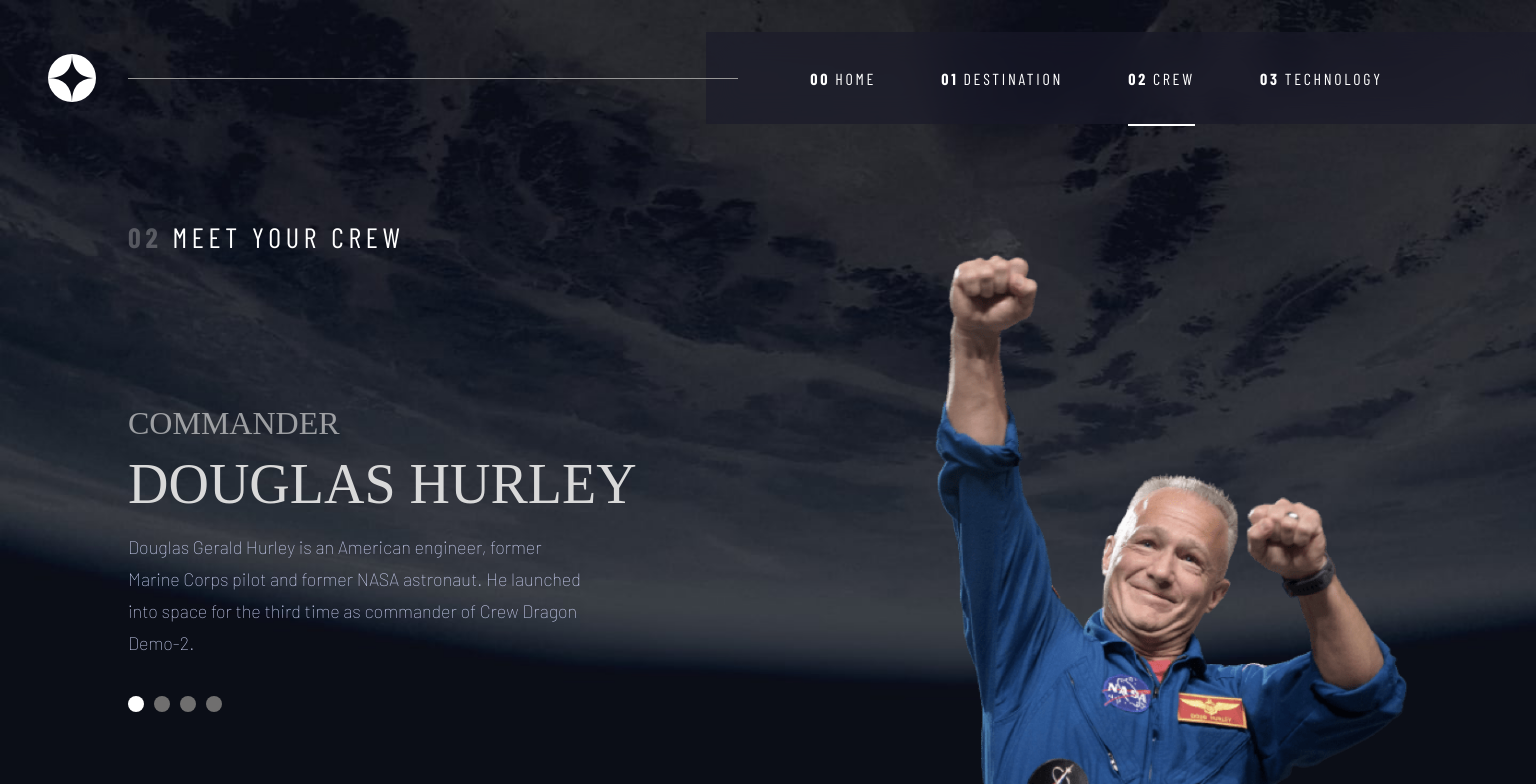
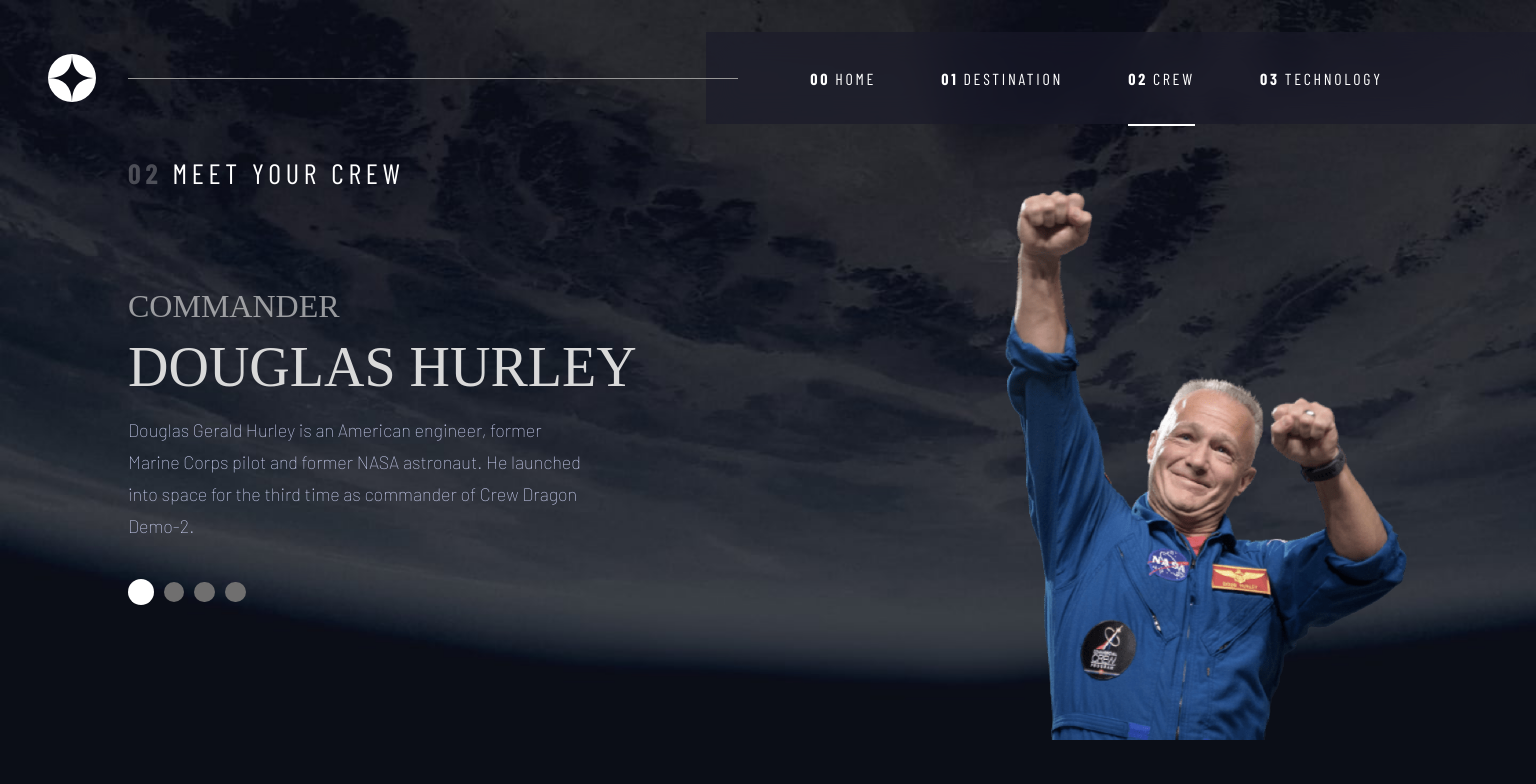
Before and after one commit to Maap014/space-tourism, a React (Create React App) app: page /crew in a window 1536 px wide. Shown: the top 784 px of the page. Built offline with nearby package versions, Linux system fonts and the light colour scheme; a web font is replaced by a local one.

Commit message:
fixed stlying bugs

```diff
--- a/src/components/Carousel/Carousel.jsx
+++ b/src/components/Carousel/Carousel.jsx
@@ -19,6 +19,7 @@
             />
           );
         })}
+        <div className="crew-demaction-line" style={{ margin: "0px" }}></div>
       </div>
     </div>
   );
--- a/src/components/Carousel/carouselStyles.css
+++ b/src/components/Carousel/carouselStyles.css
@@ -23,7 +23,10 @@
   }
 }
 @media (min-width: 1440px) {
+  .Carousel {
+    justify-content: flex-end;
+  }
   .carousel-slide {
-    height: 645px;
+    height: 550px;
   }
 }
--- a/src/index.css
+++ b/src/index.css
@@ -62,6 +62,23 @@
   display: grid;
   place-content: center;
   text-decoration: none;
+  animation: pulsulate 4s infinite;
+  transition: 3s ease-in-out;
+}
+
+@keyframes pulsulate {
+  0% {
+    transform: scale(0.9);
+    box-shadow: 0px 0px 3px 0 rgb(255, 255, 255);
+  }
+  70% {
+    transform: scale(1);
+    box-shadow: 0px 0px 0px 12px rgba(255, 255, 255, 0.097);
+  }
+  100% {
+    transform: scale(0.9);
+    box-shadow: 0px 0px 0px 10px rgba(255, 255, 255, 0.097);
+  }
 }
 
 .mobile-explore-btn:visited,
@@ -123,7 +140,7 @@
   line-height: 25px;
 }
 
-.demaction-line {
+.crew-demaction-line {
   height: 1px;
   background-color: #383b4b;
   margin: 2rem 0;
@@ -177,6 +194,12 @@
   background-color: rgb(112, 111, 111);
   height: 0.6rem;
   width: 0.6rem;
+}
+
+.indicator-inactive:hover {
+  box-shadow: 0px 0px 10px #ffffff;
+  transition: 150ms ease;
+  border: 1px solid #b4aeae;
 }
 
 .crew-role,
@@ -508,7 +531,7 @@
 
   .home-wrapper {
     flex-direction: row;
-    margin: 15rem 9rem;
+    margin: 13rem 9rem 0;
   }
 
   .hero-section {
@@ -554,13 +577,13 @@
     align-items: flex-start;
     justify-content: flex-start;
     gap: 8rem;
-    margin-top: 2rem;
+    margin-top: 1rem;
     text-align: left;
   }
 
   .planet-image {
-    width: 400px;
-    height: 400px;
+    width: 380px;
+    height: 380px;
   }
   .destination-sub-content {
     width: 445px;
@@ -588,7 +611,7 @@
   }
   .crew-container {
     margin: 0;
-    margin: 6rem auto;
+    margin: 2rem auto;
     padding: 0 8rem;
     max-width: 1600px;
   }
@@ -615,8 +638,14 @@
     max-width: 460px;
   }
   .indicator {
-    width: 1rem;
-    height: 1rem;
+    height: 1.6rem;
+    width: 1.6rem;
+  }
+
+  .indicator-inactive {
+    background-color: rgb(112, 111, 111);
+    height: 1.3rem;
+    width: 1.3rem;
   }
 
   /* Technology */
@@ -640,7 +669,8 @@
 
   .tech-image {
     width: 515px;
-    height: 527px;
+    height: 520px;
+    margin: 0;
   }
 
   .tech-id,
```
